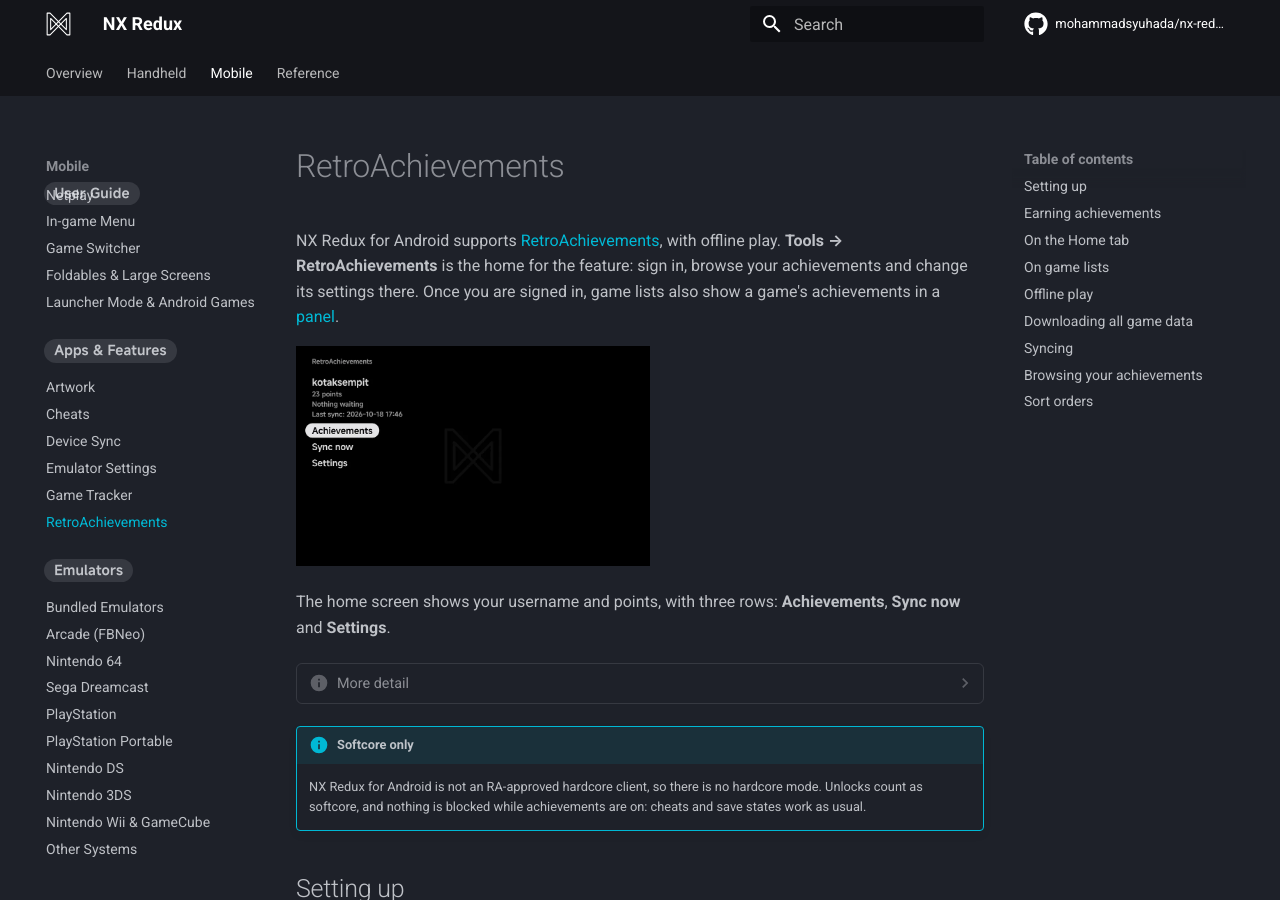
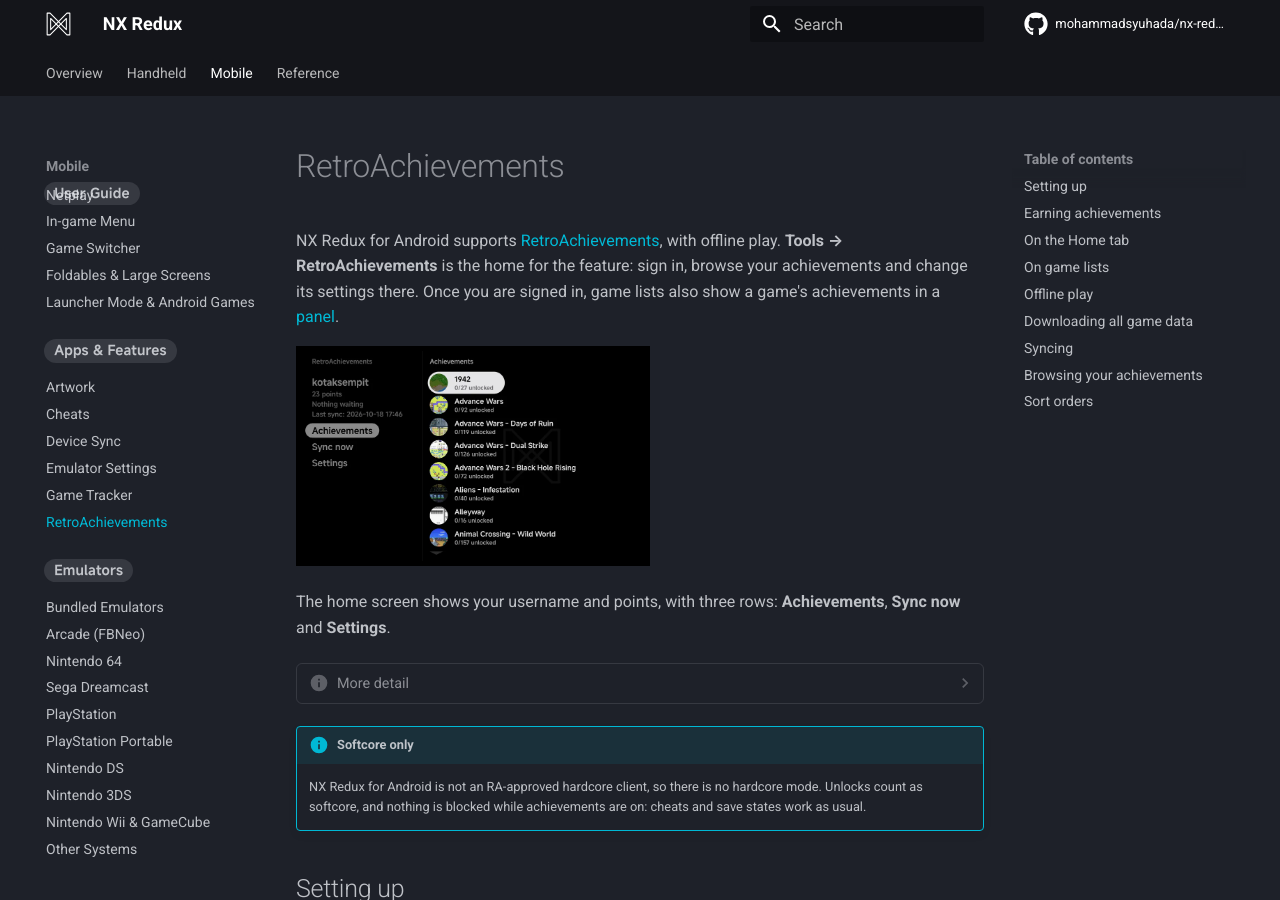
Before and after one commit to mohammadsyuhada/nx-redux-docs, an MkDocs documentation site: the page built from docs/mobile/retroachievements.md, in a window 1280 px wide and 900 px high. Built offline with MkDocs 1.6.1 and Material for MkDocs 9.7.7, drawn with Linux system fonts in a browser that asks for light colours; comment, search, counter and statistics services are not loaded.

Commit message:
docs(mobile): RetroAchievements home as the two-pane Fold shot; the games list shot back as it was

```diff
--- a/docs/mobile/retroachievements.md
+++ b/docs/mobile/retroachievements.md
@@ -6,7 +6,7 @@
 signed in, game lists also show a game's achievements in a
 [panel](#on-game-lists).
 
-![Tools → RetroAchievements, signed in as kotaksempit: 23 points, Nothing waiting, the last sync time, then the three rows](../assets/screenshots/mobile/ra-home.webp)
+![Tools → RetroAchievements in two panes: kotaksempit with 23 points, Nothing waiting and the last sync time, then Achievements, Sync now and Settings on the left, and the cached games on the right](../assets/screenshots/mobile/ra-home.webp)
 
 The home screen shows your username and points, with three rows:
 **Achievements**, **Sync now** and **Settings**.
```
Also changed, not shown: other parts of docs/mobile/retroachievements.md (+1 -1 lines), docs/assets/screenshots/mobile/ra-games.webp, docs/assets/screenshots/mobile/ra-home.webp.
